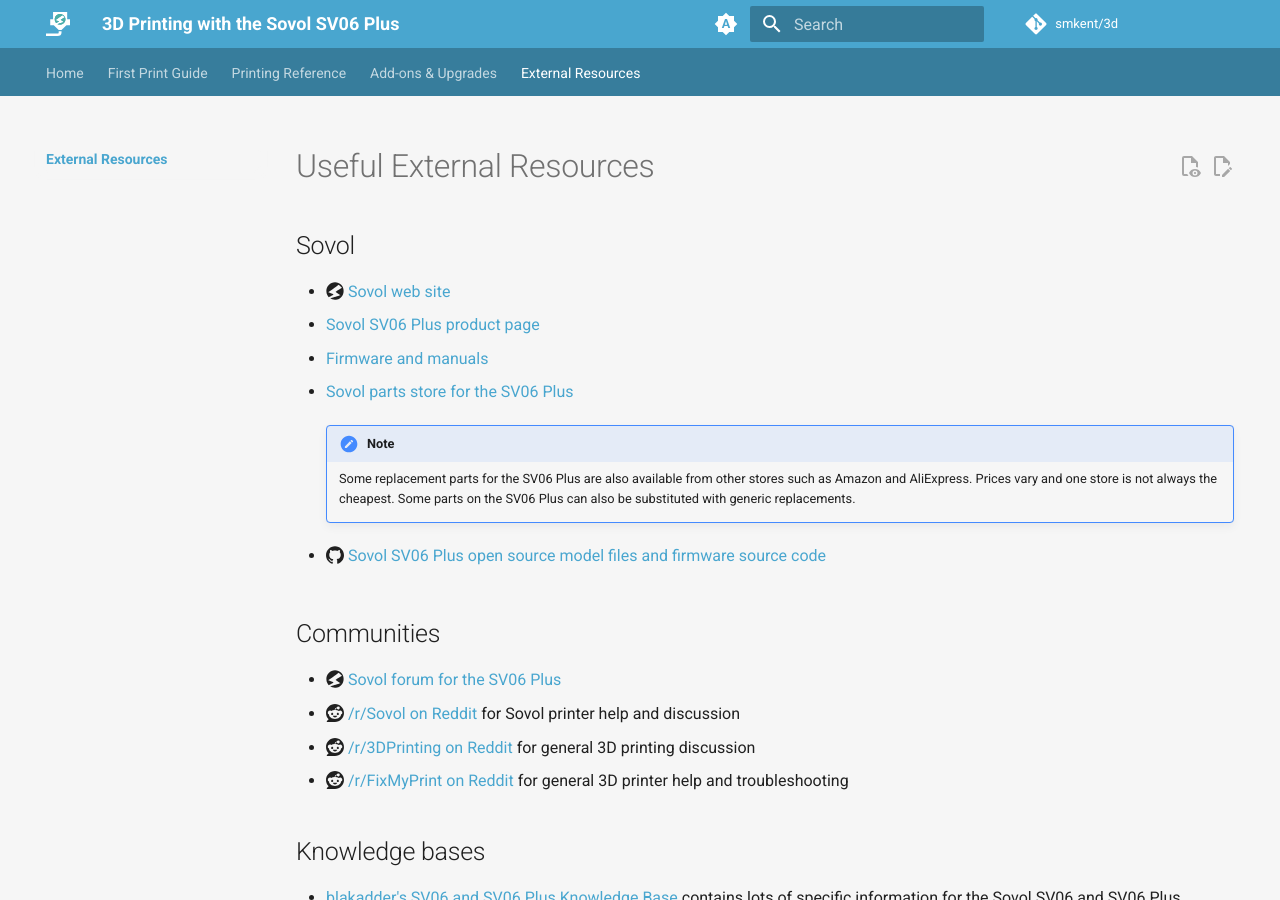
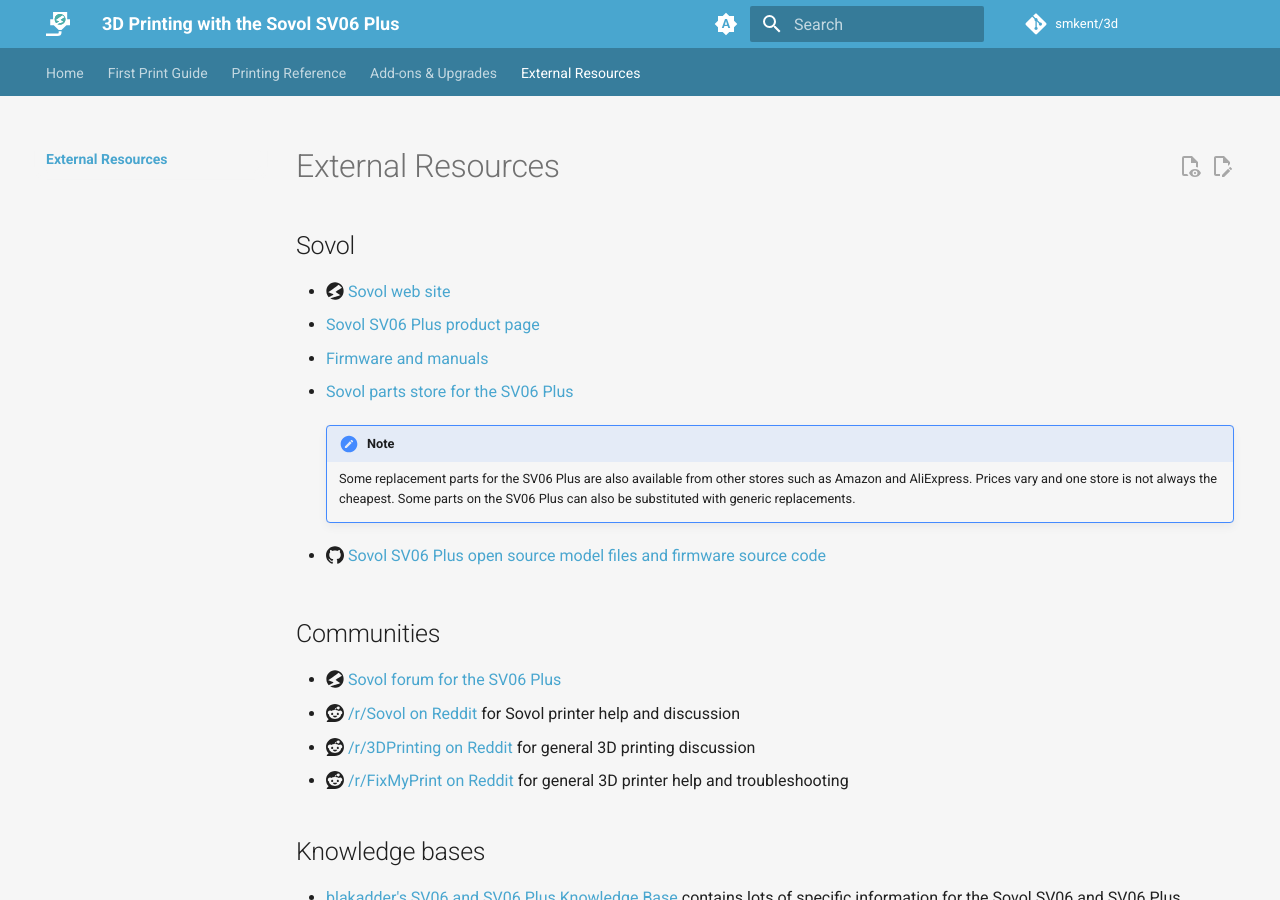
Before and after one commit to smkent/3d, an MkDocs documentation site: the page built from docs/external-resources/index.md, in a window 1280 px wide and 900 px high. Built offline with MkDocs 1.6.1 and Material for MkDocs 9.7.7, drawn with Linux system fonts in a browser that asks for light colours; plug-ins that fetch from the network failed and are left out; comment, search, counter and statistics services are not loaded.

Commit message:
Align external resources page title

```diff
--- a/docs/external-resources/index.md
+++ b/docs/external-resources/index.md
@@ -1,4 +1,4 @@
-# Useful External Resources
+# External Resources
 
 ## Sovol
 
```
